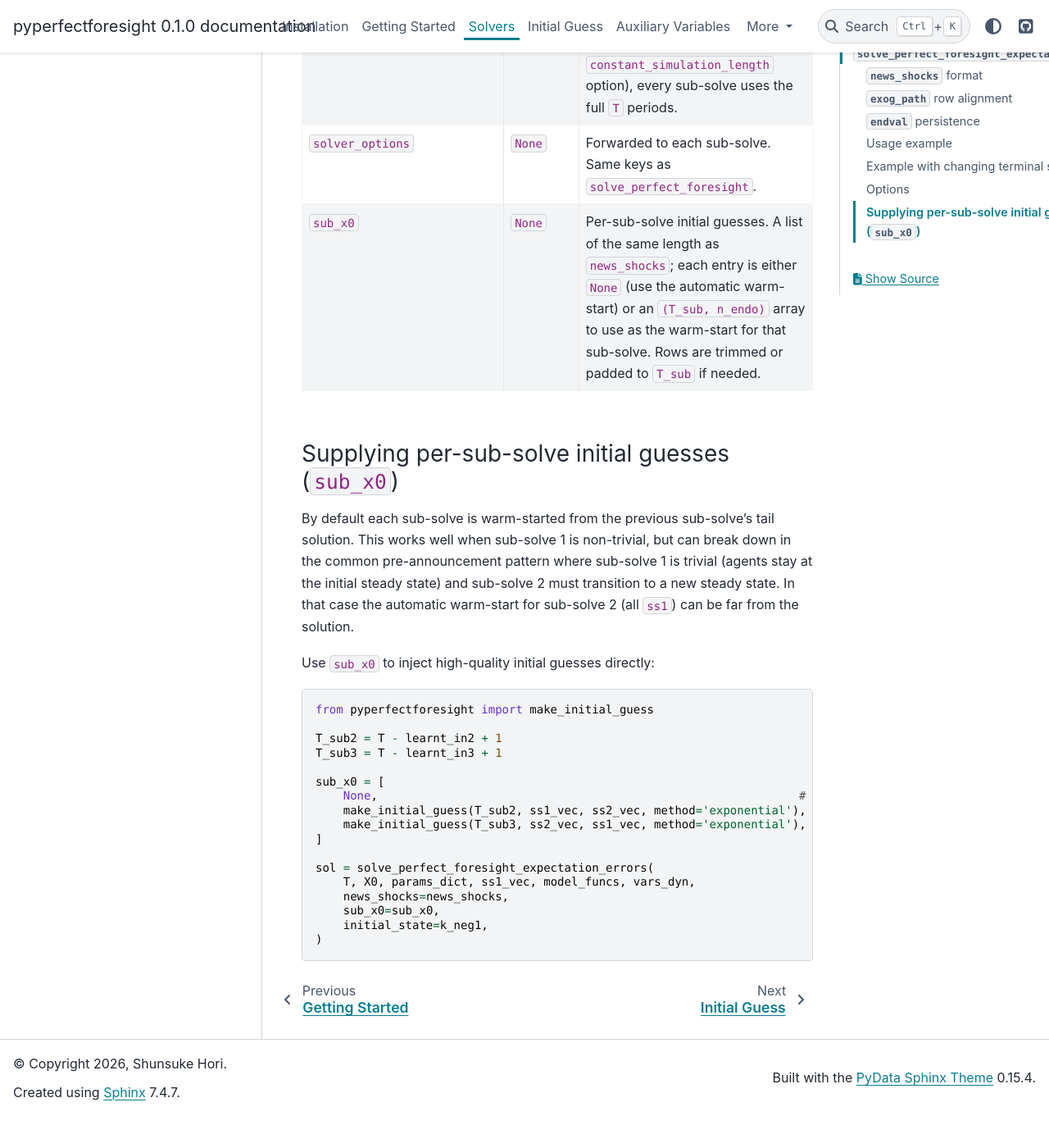
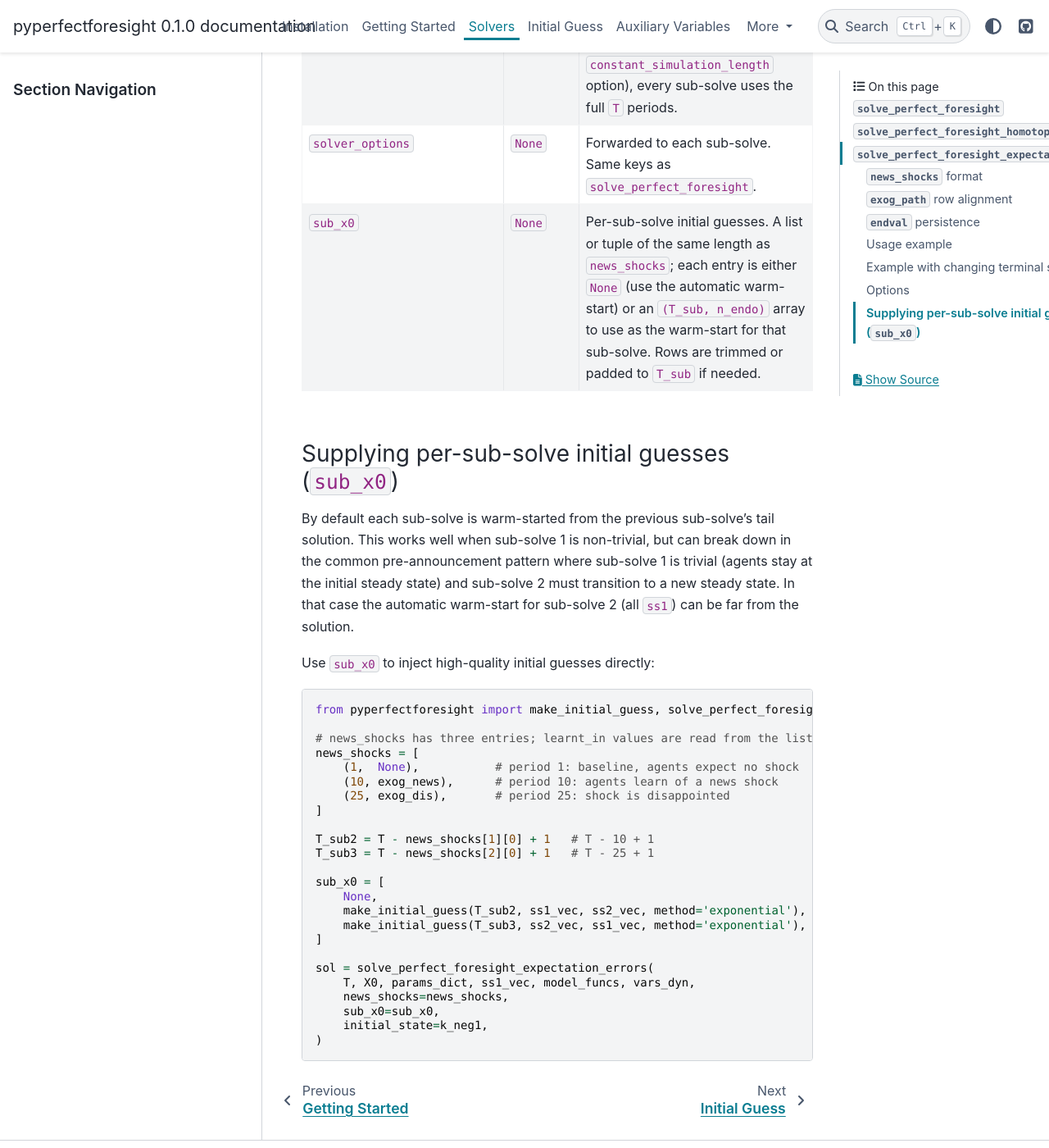
Before and after one commit to Shunsuke-Hori/pyperfectforesight, a Sphinx documentation site: the page built from docs/solvers.md, in a window 1280 px wide and 1400 px high, scrolled down 5439 px. Shown: the whole window at 82% size. Built offline with Sphinx 7.4.7 and the PyData theme 0.15.4, drawn with Linux system fonts in a browser that asks for light colours; before the commit the page ends 6800 px from its top, so only the background shows below that.

Commit message:
fix: address second round of Copilot review comments
- Add test for zero-row sub_x0 entry (empty array validation path)
- Fix docs/solvers.md and README to say "list or tuple" instead of "list"
- Fix sub_x0 example in docs/solvers.md to define learnt_in values from
  news_shocks directly, eliminating undefined variable references

Co-Authored-By: Claude Sonnet 4.6 <noreply@anthropic.com>

````diff
--- a/docs/solvers.md
+++ b/docs/solvers.md
@@ -164,7 +164,7 @@ sol = solve_perfect_foresight_expectation_errors(
 | `stock_var_indices` | `None` | Same semantics as `solve_perfect_foresight`. |
 | `constant_simulation_length` | `False` | If `False` (Dynare default), each sub-solve uses the shrinking horizon `T - learnt_in + 1`. If `True` (Dynare's `constant_simulation_length` option), every sub-solve uses the full `T` periods. |
 | `solver_options` | `None` | Forwarded to each sub-solve. Same keys as `solve_perfect_foresight`. |
-| `sub_x0` | `None` | Per-sub-solve initial guesses. A list of the same length as `news_shocks`; each entry is either `None` (use the automatic warm-start) or an `(T_sub, n_endo)` array to use as the warm-start for that sub-solve. Rows are trimmed or padded to `T_sub` if needed. |
+| `sub_x0` | `None` | Per-sub-solve initial guesses. A list or tuple of the same length as `news_shocks`; each entry is either `None` (use the automatic warm-start) or an `(T_sub, n_endo)` array to use as the warm-start for that sub-solve. Rows are trimmed or padded to `T_sub` if needed. |
 
 ### Supplying per-sub-solve initial guesses (`sub_x0`)
 
@@ -173,13 +173,20 @@ By default each sub-solve is warm-started from the previous sub-solve's tail sol
 Use `sub_x0` to inject high-quality initial guesses directly:
 
 ```python
-from pyperfectforesight import make_initial_guess
+from pyperfectforesight import make_initial_guess, solve_perfect_foresight_expectation_errors
 
-T_sub2 = T - learnt_in2 + 1
-T_sub3 = T - learnt_in3 + 1
+# news_shocks has three entries; learnt_in values are read from the list.
+news_shocks = [
+    (1,  None),           # period 1: baseline, agents expect no shock
+    (10, exog_news),      # period 10: agents learn of a news shock
+    (25, exog_dis),       # period 25: shock is disappointed
+]
+
+T_sub2 = T - news_shocks[1][0] + 1   # T - 10 + 1
+T_sub3 = T - news_shocks[2][0] + 1   # T - 25 + 1
 
 sub_x0 = [
-    None,                                                             # sub-solve 1: trivial, auto warm-start is fine
+    None,                                                                # sub-solve 1: trivial, auto warm-start is fine
     make_initial_guess(T_sub2, ss1_vec, ss2_vec, method='exponential'),  # sub-solve 2: news shock
     make_initial_guess(T_sub3, ss2_vec, ss1_vec, method='exponential'),  # sub-solve 3: disappointment
 ]
````
Also changed, not shown: README.md (+1 -1 lines), 1 other file.
